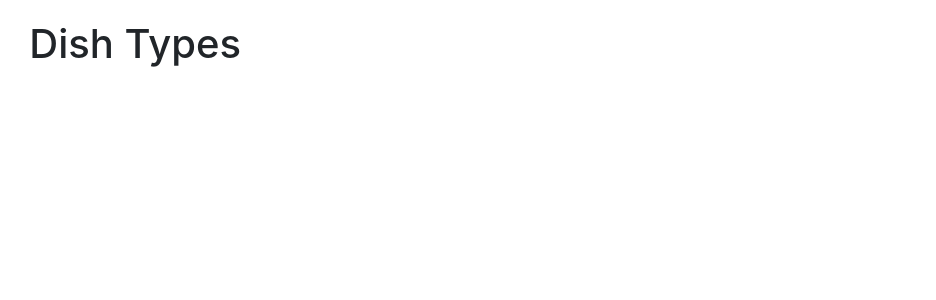
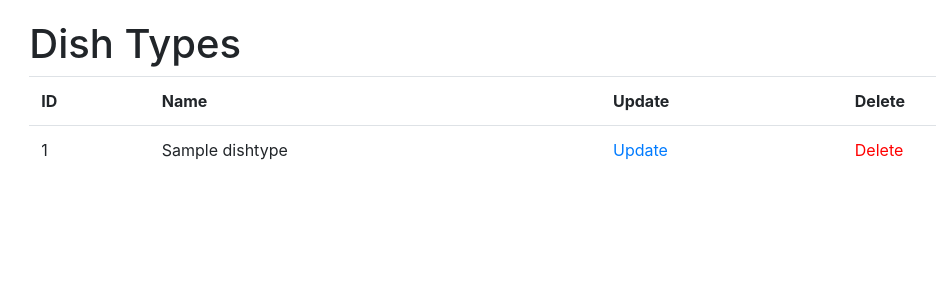
Before and after one commit to kravetb/restaurant-kitchen-service, a Django app: page /dish-type/ in a window 1280 px wide. Shown: the top 300 px of the page, without its empty margins (199-1135 px from the left). Run offline with Django 5.2, Linux system fonts and the light colour scheme; tables that the repository leaves empty hold one stand-in row (values such as "Sample post").

Commit message:
Add pagination to base.html and add reflection Dish Types like table to dish_type_list.html

```diff
--- a/templates/base.html
+++ b/templates/base.html
@@ -29,7 +29,7 @@
       {% block content %}{% endblock %}
 
       {% block pagination %}
-
+        {% include "includes/pagination.html" %}
       {% endblock %}
 
     </div>
--- a/templates/kitchen/dish_type_list.html
+++ b/templates/kitchen/dish_type_list.html
@@ -2,5 +2,39 @@
 
 {% block content %}
   <h1>Dish Types</h1>
+  {% if dish_type_list %}
+    <table class="table">
+      <tr>
+        <th>ID</th>
+        <th>Name</th>
+        <th>Update</th>
+        <th>Delete</th>
+      </tr>
 
+      {% for dish_type in dish_type_list %}
+        <tr>
+          <td>
+              {{ dish_type.id }}
+          </td>
+          <td>
+              {{ dish_type.name }}
+          </td>
+          <td>
+              <a href="#">
+                Update
+              </a>
+            </td>
+            <td>
+              <a style="color: red"
+                href="#">
+                Delete
+              </a>
+            </td>
+        </tr>
+      {% endfor %}
+    </table>
+
+  {% else %}
+      <p>There are no dish type in the kitchen.</p>
+  {% endif %}
 {% endblock %}
```
